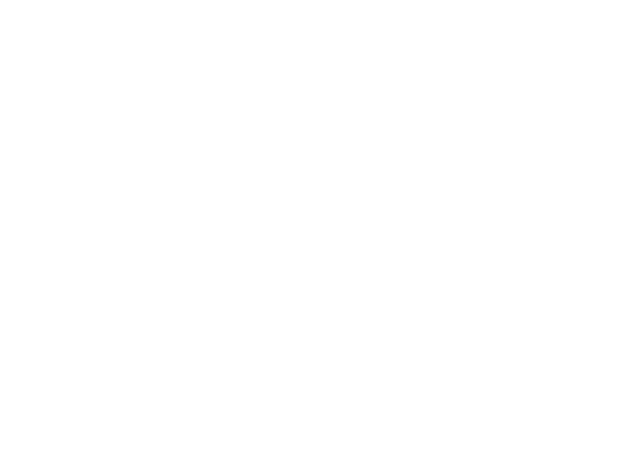
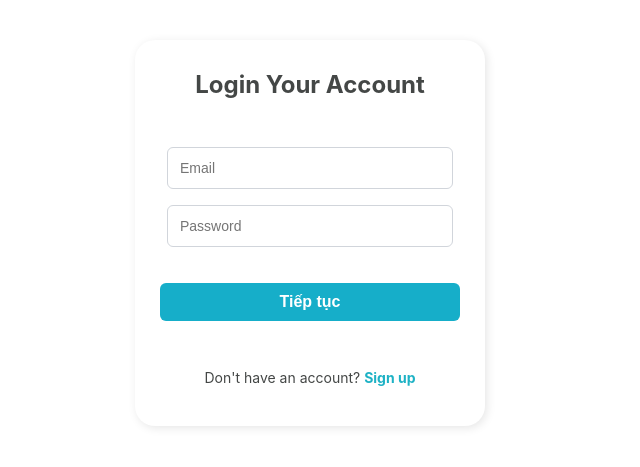
Before and after one commit to dradvm/WebProjectManagementFE, a React (Create React App) app: page /login in a window 1280 px wide. Before the commit this address had no page. Shown: the part 167-634 px from the top of the page, without its empty margins (330-970 px from the left). Built offline with nearby package versions, Linux system fonts and the light colour scheme.

Commit message:
Bat buoc Login

```diff
--- a/src/App.js
+++ b/src/App.js
@@ -1,12 +1,12 @@
 import GlobalStyles from "./GlobalStyles/globalStyle";
-import { BrowserRouter, Route, Routes } from "react-router-dom";
+import { BrowserRouter, Route, Routes, Navigate, useNavigate } from "react-router-dom";
 import classNames from "classnames/bind";
 import styles from "./App.module.scss";
 import { createContext, useState } from "react";
 import { publicRoutes, adminRoutes } from "./routes"; // Import adminRoutes
 import { Fragment } from "react";
 import DefaultLayout from "./Components/layouts/DefaultLayout";
-// import AdminLayout from "./Components/layouts/AdminLayout"; // Layout riêng cho Admin
+
 import Login from "./Components/Login/login";
 import SignUp from "./Components/Login/signUp";
 
@@ -16,19 +16,29 @@
 function App() {
   const [sidebarIndexClicked, setSidebarIndexClicked] = useState(null);
   const [userRole, setUserRole] = useState("admin"); // Giả lập role, sau này có thể lấy từ API hoặc localStorage
+// import AdminLayout from "./Components/layouts/AdminLayout"; // Layout riêng cho Admin
+  const [isAuthenticated, setIsAuthenticated] = useState(!!localStorage.getItem("token"));
+  const navigate = useNavigate();
 
   return (
-    <BrowserRouter>
+
       <sidebarContext.Provider
         value={{ sidebarIndexClicked, setSidebarIndexClicked, userRole }}
       >
         <GlobalStyles>
           <Routes>
+            {!isAuthenticated ? (
+              <>
+                <Route path="/login" element={<Login setIsAuthenticated={setIsAuthenticated} />} />
+                <Route path="/signup" element={<SignUp />} />
+                <Route path="*" element={<Navigate to="/login" replace />} />
+              </>
+            ) : (
+              <>
                 {/* Routes Public */}
                 {publicRoutes.map((route, index) => {
                   const Page = route.component;
                   const Layout = route.layout === null ? Fragment : route.layout;
-
                   return (
                     <Route
                       key={index}
@@ -46,7 +56,6 @@
                 {adminRoutes.map((route, index) => {
                   const Page = route.component;
                   const Layout = route.layout;
-
                   return (
                     <Route
                       key={index}
@@ -59,10 +68,12 @@
                     />
                   );
                 })}
+              </>
+            )}
           </Routes>
         </GlobalStyles>
       </sidebarContext.Provider>
-    </BrowserRouter>
+
   );
 }
 
--- a/src/Components/Login/login.js
+++ b/src/Components/Login/login.js
@@ -5,7 +5,7 @@
 import Button from "../layouts/LoginComponents/Button";
 import { Link } from "react-router-dom";
 
-const Login = () => {
+const Login = ({ setIsAuthenticated }) => {
   const [email, setEmail] = useState("");
   const [password, setPassword] = useState("");
   const navigate = useNavigate();
@@ -16,8 +16,9 @@
     if (email === "test@gmail.com" && password === "123456") {
       localStorage.setItem("token", "fake-jwt-token");
       setLoginMessage("Login successful! ");
+      setIsAuthenticated(true);
       setTimeout(() => {
-        navigate("/home");
+        navigate("/");
       }, 1500);
     } else {
       setLoginMessage("Invalid email or password. Please try again!");
--- a/src/index.js
+++ b/src/index.js
@@ -3,11 +3,14 @@
 import './index.css';
 import App from './App';
 import reportWebVitals from './reportWebVitals';
+import { BrowserRouter} from "react-router-dom";
 
 const root = ReactDOM.createRoot(document.getElementById('root'));
 root.render(
   <React.StrictMode>
+    <BrowserRouter>
     <App />
+  </BrowserRouter>
   </React.StrictMode>
 );
 
--- a/src/routes/index.js
+++ b/src/routes/index.js
@@ -8,6 +8,8 @@
 import AdminSettings from "../../src/Pages/Admin/AdminSettings";
 import AdminDashboard from "../../src/Pages/Admin/AdminDashboard";
 import AdminLayout from "../../src/Components/layouts/AdminLayout/AdminLayout"; // Import layout mới
+import Login from "../Components/Login/login";
+import Signup from "../Components/Login/signUp";
 
 export const publicRoutes = [
   { path: "/", component: Home, layout: DefaultLayout },
@@ -15,6 +17,8 @@
   { path: "/notification", component: Notification, layout: DefaultLayout },
   { path: "/form", component: Form, layout: DefaultLayout },
   { path: "/trash", component: Trash, layout: DefaultLayout },
+  { path: "/login", component: Login, layout: null }, // Không dùng layout
+  { path: "/signup", component: Signup, layout: null }, // Không dùng layout
 ];
 
 // Admin Routes (Thêm mới)
@@ -101,3 +105,5 @@
     layout: DefaultLayout,
   },
 ];
+
+//Chuyen doi Login va SignUp
```
Lines whose indentation alone changed are shown as unchanged.
